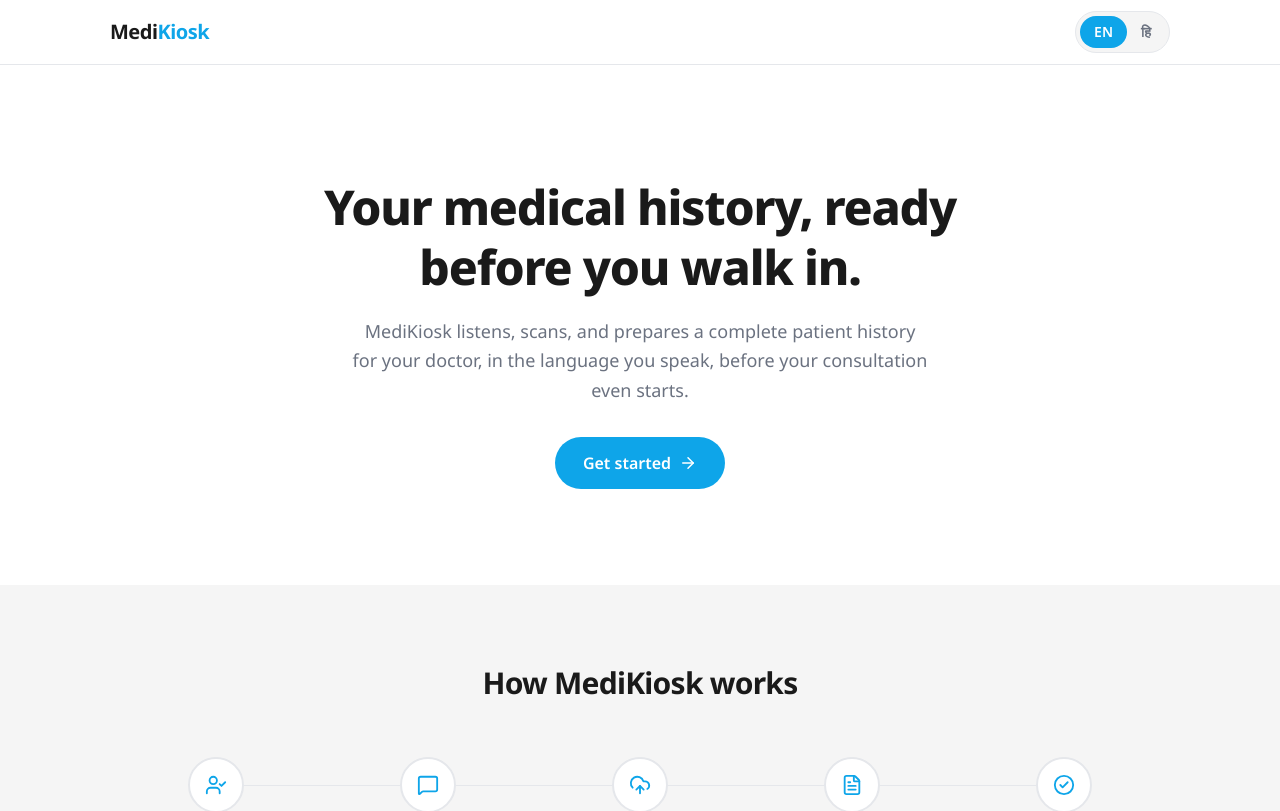
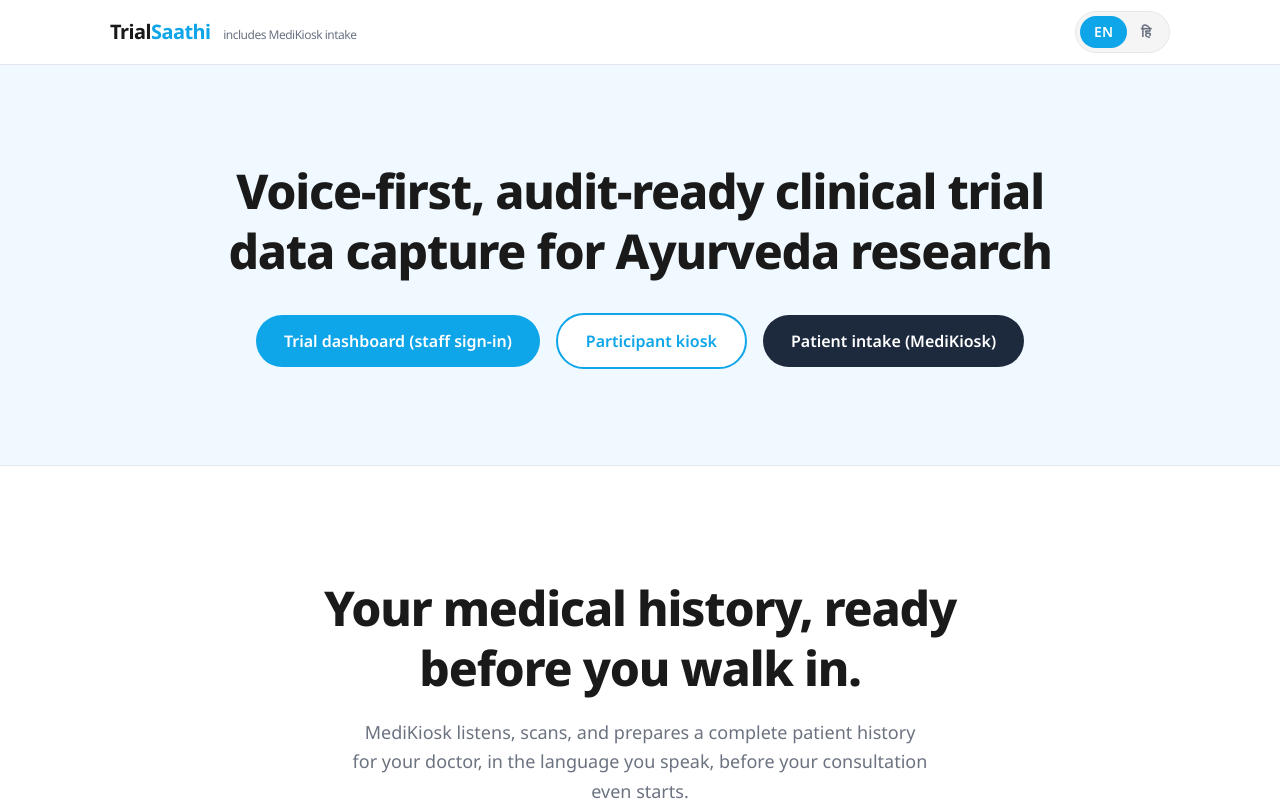
Before and after one commit to Anonymous-Ekansh/SIH26PatientCaseTaking, a Next.js app in the folder frontend/: page / in a window 1280 px wide. Shown: the top 811 px of the page. Built offline with nearby package versions, Linux system fonts and the light colour scheme; no server answers.

Commit message:
Navigation and Branding

```diff
--- a/frontend/app/layout.tsx
+++ b/frontend/app/layout.tsx
@@ -12,9 +12,9 @@ const notoSans = Noto_Sans({
 });
 
 export const metadata: Metadata = {
-  title: "MediKiosk | AI-Powered Patient Case-Taking",
+  title: "TrialSaathi | Clinical Trial Management",
   description:
-    "MediKiosk listens, scans, and prepares a complete patient history for your doctor, in the language you speak, before your consultation even starts.",
+    "TrialSaathi: Voice-first, audit-ready clinical trial data capture for Ayurveda research.",
 };
 
 export default async function RootLayout({
--- a/frontend/app/page.tsx
+++ b/frontend/app/page.tsx
@@ -29,14 +29,43 @@ export default function Home() {
       <header className="sticky top-0 z-50 bg-white/90 backdrop-blur-md border-b border-[#E5E7EB]">
         <div className="max-w-[1100px] mx-auto px-5 h-16 flex items-center justify-between">
           <span className="font-bold text-xl tracking-tight">
-            Medi<span className="text-[#0EA5E9]">Kiosk</span>
+            Trial<span className="text-[#0EA5E9]">Saathi</span> <span className="text-xs text-gray-500 font-normal ml-2 hidden sm:inline">includes MediKiosk intake</span>
           </span>
           <LanguageToggle />
         </div>
       </header>
 
       <main>
-        {/* ── Hero ── */}
+        {/* ── TrialSaathi Hero ── */}
+        <section className="bg-sky-50 py-16 md:py-24 border-b border-[#E5E7EB]">
+          <div className="max-w-[1100px] mx-auto px-5 text-center flex flex-col items-center">
+            <h1 className="text-3xl sm:text-4xl md:text-5xl font-extrabold tracking-tight leading-tight max-w-4xl mb-8 text-[#1A1A1A]">
+              {t('trialsaathi_headline')}
+            </h1>
+            <div className="flex flex-col sm:flex-row gap-4 justify-center items-center">
+              <Link
+                href="/trial"
+                className="inline-flex items-center justify-center px-7 py-3.5 bg-[#0EA5E9] text-white font-semibold rounded-full hover:bg-sky-600 transition-colors active:scale-[0.97] w-full sm:w-auto"
+              >
+                {t('btn_staff_signin')}
+              </Link>
+              <Link
+                href="/trial/kiosk"
+                className="inline-flex items-center justify-center px-7 py-3.5 bg-white text-[#0EA5E9] border-2 border-[#0EA5E9] font-semibold rounded-full hover:bg-sky-50 transition-colors active:scale-[0.97] w-full sm:w-auto"
+              >
+                {t('btn_kiosk')}
+              </Link>
+              <Link
+                href="/onboarding"
+                className="inline-flex items-center justify-center px-7 py-3.5 bg-slate-800 text-white font-semibold rounded-full hover:bg-slate-700 transition-colors active:scale-[0.97] w-full sm:w-auto"
+              >
+                {t('btn_intake')}
+              </Link>
+            </div>
+          </div>
+        </section>
+
+        {/* ── Existing Hero ── */}
         <section className="max-w-[1100px] mx-auto px-5 pt-20 pb-16 md:pt-28 md:pb-24 text-center flex flex-col items-center">
           <h1 className="text-3xl sm:text-4xl md:text-5xl font-extrabold tracking-tight leading-tight max-w-3xl mb-5 text-[#1A1A1A]">
             {t('hero_title')}
@@ -280,10 +309,10 @@ export default function Home() {
       <footer className="border-t border-[#E5E7EB] py-8">
         <div className="max-w-[1100px] mx-auto px-5 flex flex-col md:flex-row items-center justify-between gap-3">
           <span className="font-bold text-lg tracking-tight">
-            Medi<span className="text-[#0EA5E9]">Kiosk</span>
+            Trial<span className="text-[#0EA5E9]">Saathi</span>
           </span>
-          <p className="text-xs text-[#6B7280] text-center md:text-right">
-            {t('footer')}
+          <p className="text-xs text-[#6B7280] text-center md:text-right max-w-lg">
+            {t('footer_text')}
           </p>
         </div>
       </footer>
--- /dev/null
+++ b/frontend/app/trial/(dashboard)/layout.tsx
@@ -0,0 +1,74 @@
+import Link from "next/link";
+import {
+  FolderKanban,
+  BellRing,
+  Users,
+  ShieldAlert,
+  CheckCircle,
+  FileCheck,
+  FileClock,
+  Download,
+  Stamp
+} from "lucide-react";
+
+export default function TrialDashboardLayout({
+  children,
+}: {
+  children: React.ReactNode;
+}) {
+  const navItems = [
+    { name: "Portfolio", href: "/trial", icon: FolderKanban },
+    { name: "Alerts", href: "/trial/alerts", icon: BellRing },
+    { name: "Participants", href: "/trial/participants", icon: Users },
+    { name: "Safety", href: "/trial/safety", icon: ShieldAlert },
+    { name: "Quality", href: "/trial/quality", icon: CheckCircle },
+    { name: "Regulatory", href: "/trial/regulatory", icon: FileCheck },
+    { name: "Audit", href: "/trial/audit", icon: FileClock },
+    { name: "Exports", href: "/trial/exports", icon: Download },
+    { name: "Conformance", href: "/trial/conformance", icon: Stamp },
+  ];
+
+  return (
+    <div className="flex h-screen bg-slate-50 text-slate-900">
+      {/* Sidebar */}
+      <aside className="w-64 bg-slate-900 text-slate-300 flex flex-col">
+        <div className="p-6 border-b border-slate-800">
+          <div className="flex items-center gap-2 mb-2">
+            <span className="font-bold text-xl text-white tracking-tight">
+              Trial<span className="text-sky-400">Saathi</span>
+            </span>
+          </div>
+          <div className="inline-flex items-center px-2 py-1 rounded-md bg-slate-800 text-xs font-semibold text-slate-300 border border-slate-700">
+            Role: <span className="text-sky-400 ml-1">Principal Investigator</span>
+          </div>
+        </div>
+
+        <nav className="flex-1 py-4 overflow-y-auto">
+          <ul className="space-y-1 px-3">
+            {navItems.map((item) => (
+              <li key={item.name}>
+                <Link
+                  href={item.href}
+                  className="flex items-center gap-3 px-3 py-2.5 rounded-lg hover:bg-slate-800 hover:text-white transition-colors"
+                >
+                  <item.icon size={18} />
+                  <span className="text-sm font-medium">{item.name}</span>
+                </Link>
+              </li>
+            ))}
+          </ul>
+        </nav>
+      </aside>
+
+      {/* Main Content */}
+      <main className="flex-1 flex flex-col min-w-0 overflow-hidden">
+        <header className="h-16 bg-white border-b border-slate-200 flex items-center px-8 shadow-sm z-10">
+          <h2 className="text-lg font-semibold text-slate-800">Dashboard</h2>
+        </header>
+        <div className="flex-1 overflow-auto p-8">
+          {children}
+        </div>
+      </main>
+    </div>
+  );
+}
--- /dev/null
+++ b/frontend/app/trial/(dashboard)/page.tsx
@@ -0,0 +1,11 @@
+export default function TrialDashboardPage() {
+  return (
+    <div className="bg-white rounded-xl border border-slate-200 p-8 shadow-sm">
+      <h1 className="text-2xl font-bold text-slate-900 mb-4">Welcome to TrialSaathi</h1>
+      <p className="text-slate-600">
+        This is a placeholder for the clinical trial management dashboard.
+        Select an option from the sidebar to continue.
+      </p>
+    </div>
+  );
+}
--- /dev/null
+++ b/frontend/app/trial/kiosk/page.tsx
@@ -0,0 +1,26 @@
+import Link from "next/link";
+
+export default function KioskPage() {
+  return (
+    <div className="min-h-screen bg-sky-50 flex flex-col items-center justify-center p-6 text-center">
+      <h1 className="text-4xl md:text-5xl font-bold text-slate-900 mb-6">
+        Trial<span className="text-sky-500">Saathi</span> Kiosk
+      </h1>
+      <p className="text-lg text-slate-600 mb-8 max-w-xl">
+        Welcome to the participant kiosk. Here you can securely provide your consent, answer form questionnaires, and enter visit details via voice or touch.
+      </p>
+
+      <div className="flex gap-4">
+        <button className="px-8 py-4 bg-sky-500 text-white font-bold rounded-xl shadow-lg hover:bg-sky-600 transition-colors">
+          Start Check-in
+        </button>
+        <Link
+          href="/"
+          className="px-8 py-4 bg-white text-slate-700 font-bold rounded-xl border border-slate-200 shadow-sm hover:bg-slate-50 transition-colors"
+        >
+          Back to Home
+        </Link>
+      </div>
+    </div>
+  );
+}
--- a/frontend/messages/en.json
+++ b/frontend/messages/en.json
@@ -16,6 +16,11 @@
     "coming_soon": "coming soon"
   },
   "Landing": {
+    "trialsaathi_headline": "Voice-first, audit-ready clinical trial data capture for Ayurveda research",
+    "btn_staff_signin": "Trial dashboard (staff sign-in)",
+    "btn_kiosk": "Participant kiosk",
+    "btn_intake": "Patient intake (MediKiosk)",
+    "footer_text": "Built for Smart India Hackathon 2026, Problem Statement SIH26046, Ministry of Ayush. GCP-aligned prototype, not a certified system.",
     "hero_title": "Your medical history, ready before you walk in.",
     "hero_subtitle": "MediKiosk listens, scans, and prepares a complete patient history for your doctor, in the language you speak, before your consultation even starts.",
     "get_started": "Get started",
--- a/frontend/messages/hi.json
+++ b/frontend/messages/hi.json
@@ -16,6 +16,11 @@
     "coming_soon": "जल्द आ रहा है"
   },
   "Landing": {
+    "trialsaathi_headline": "आयुर्वेद अनुसंधान के लिए वॉयस-फर्स्ट, ऑडिट-रेडी क्लिनिकल ट्रायल डेटा कैप्चर",
+    "btn_staff_signin": "ट्रायल डैशबोर्ड (स्टाफ साइन-इन)",
+    "btn_kiosk": "प्रतिभागी कियोस्क",
+    "btn_intake": "रोगी इंटेक (मेडिकियोस्क)",
+    "footer_text": "स्मार्ट इंडिया हैकथॉन 2026, समस्या विवरण SIH26046, आयुष मंत्रालय के लिए निर्मित। GCP-संरेखित प्रोटोटाइप, प्रमाणित प्रणाली नहीं।",
     "hero_title": "आपका मेडिकल इतिहास, आपके डॉक्टर के पास जाने से पहले तैयार।",
     "hero_subtitle": "मेडिकियोस्क (MediKiosk) आपके द्वारा बोली जाने वाली भाषा में सुनता है, स्कैन करता है और आपके डॉक्टर के लिए पूरा मेडिकल इतिहास तैयार करता है - परामर्श शुरू होने से पहले ही।",
     "get_started": "शुरू करें",
```
Also changed, not shown: 1 other file (tests, documents, lock files or other folders).
